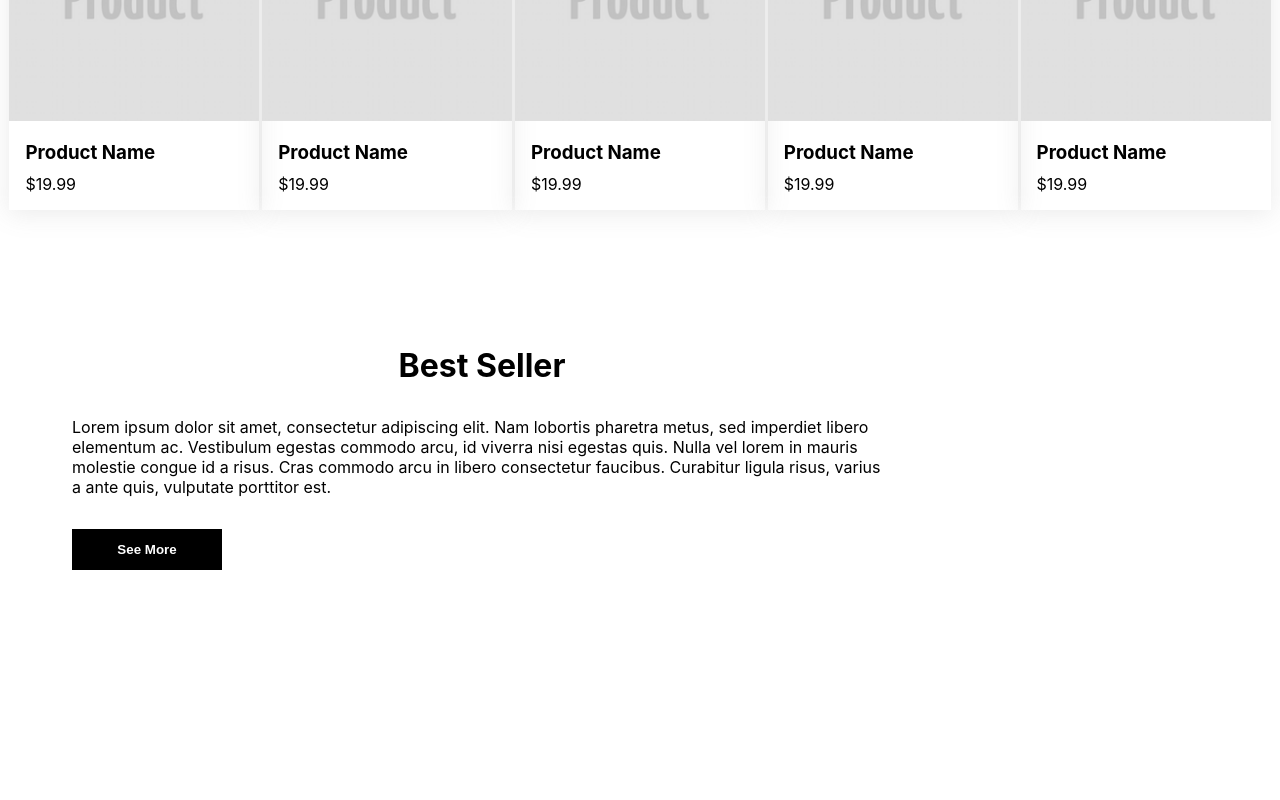
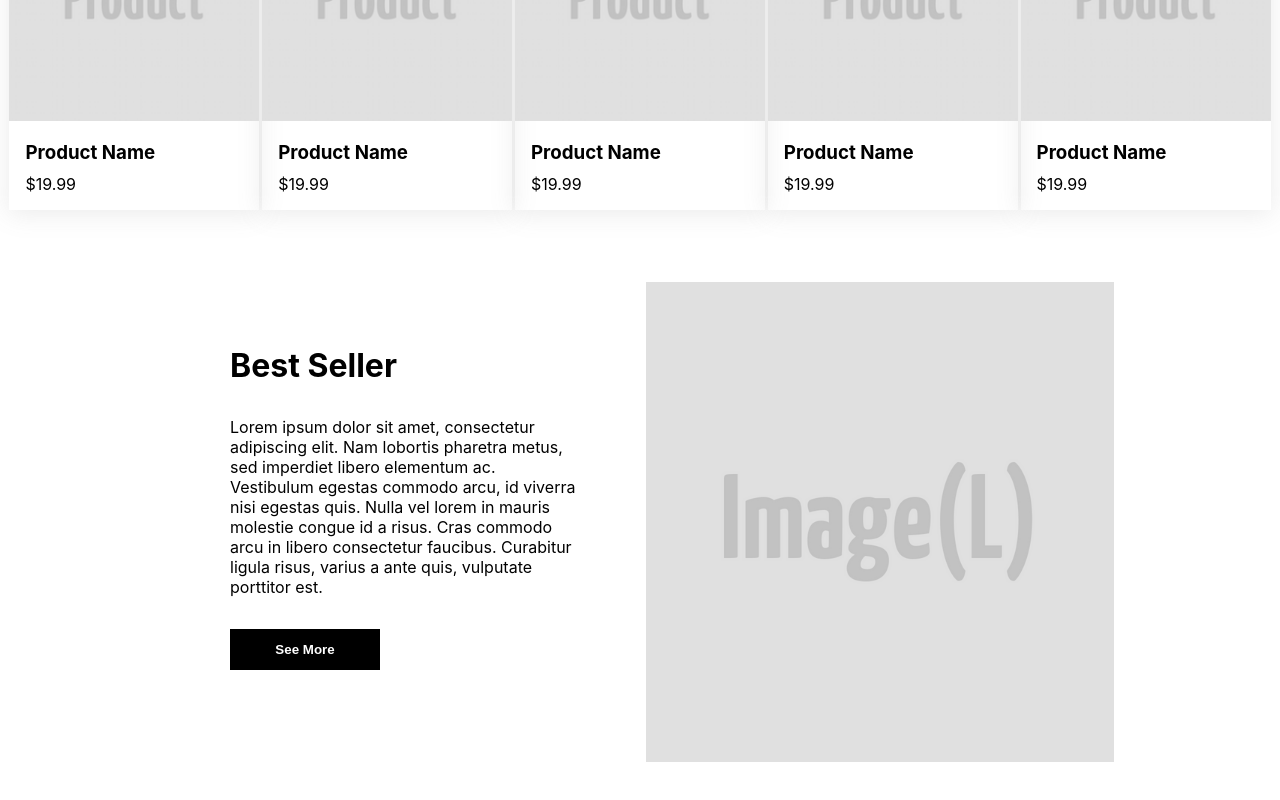
Before and after one commit to gnihker/muzeAcademy_assignment1, a Next.js app: page / in a window 1280 px wide. Shown: the part 1543-2343 px from the top of the page. Before the commit the page ends 2273 px from the top, so only its background shows below. Built offline with nearby package versions, Linux system fonts and the light colour scheme.

Commit message:
best seller

```diff
--- a/pages/index.tsx
+++ b/pages/index.tsx
@@ -46,7 +46,7 @@ const Home: NextPage = () => {
           <SquareImage size="small"/>
           <SquareImage size="small"/>
         </div>
-        <h1 className='heading'>Products</h1>
+        <h1 className='heading centered'>Products</h1>
         <div className='product-list' id='flex-6'>
           <ProductCard />
           <ProductCard />
@@ -70,6 +70,7 @@ const Home: NextPage = () => {
             </p>
             <button>See More</button>
           </div>
+          <SquareImage size='large'/>
         </div>
         <div className='promotion-banner'>
           <div className={'promotion-banner-left'} id={'flex-9'}>
--- a/styles/globals.css
+++ b/styles/globals.css
@@ -22,6 +22,9 @@ button {
 
 .heading {
     margin-bottom: 1em;
+}
+
+.centered {
     text-align: center;
 }
 
@@ -176,9 +179,15 @@ button {
 }
 
 #flex-7 {
+    display: flex;
+    flex-direction: row;
+    align-self: center;
 }
 
 #flex-8 {
+    display: flex;
+    flex-direction: column;
+    flex-shrink: 35;
 }
 
 #flex-9 {
```
